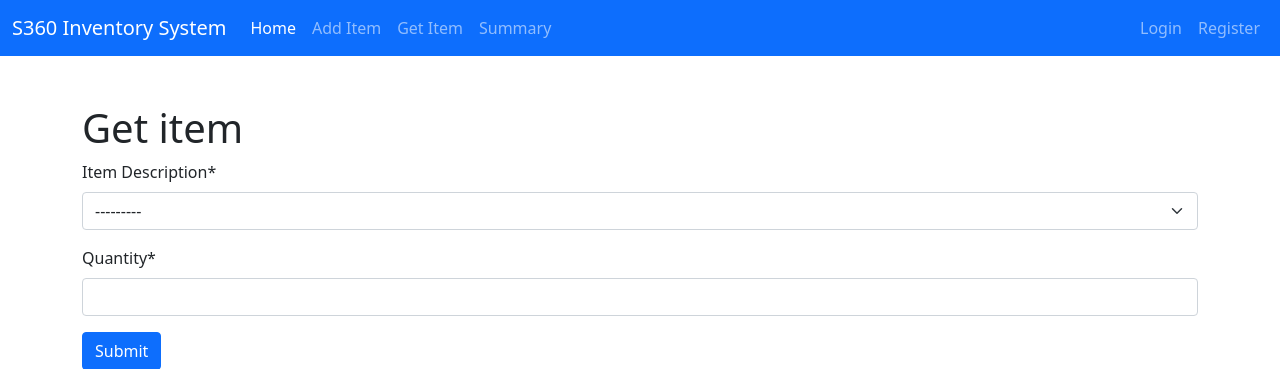
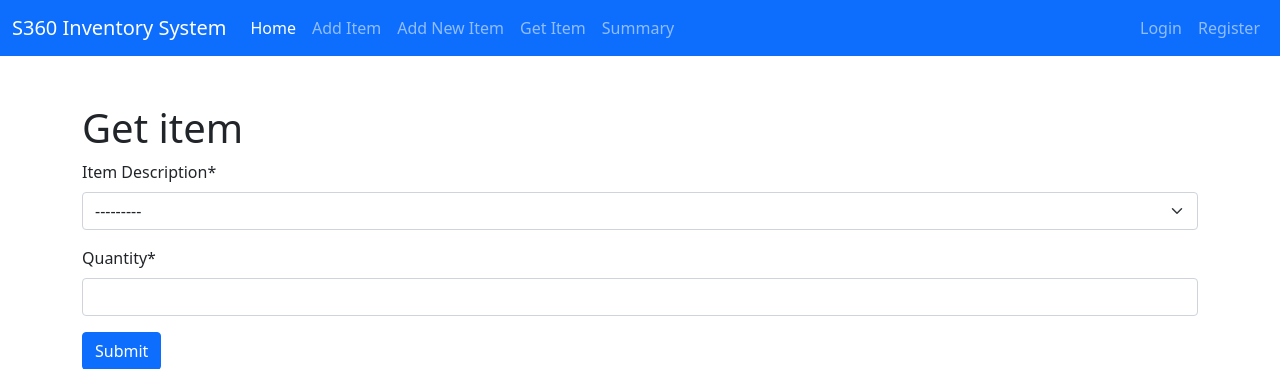
Before and after one commit to renzo031109/Inventory-System, a Django app: page /get_item/ in a window 1280 px wide. Shown: the top 369 px of the page. Run offline with Django 5.2, Linux system fonts and the light colour scheme; data comes from the database, SQL or seed files in the repository; both versions use the stored data as it was after the commit; some libraries are stand-ins or nearby versions.

```diff
--- a/inventory/forms.py
+++ b/inventory/forms.py
@@ -18,8 +18,8 @@ class ItemFormAdd(forms.ModelForm):
         }
 
         widgets = {
-            'item': forms.Select(attrs={'id':'item'}),
-            'quantity': forms.TextInput(attrs={'id':'quantity'}),
+            'item': forms.Select(attrs={'class':'item'}),
+            'quantity': forms.TextInput(attrs={'class':'quantity'}),
             'remarks': forms.TextInput(attrs={'value': 'IN', 'type':'hidden'})
         }
 
@@ -47,8 +47,8 @@ class ItemFormGet(forms.ModelForm):
         }
 
         widgets = {
-            'item': forms.Select(attrs={'id':'item'}),
-            'quantity': forms.TextInput(attrs={'id':'quantity'}),
+            'item': forms.Select(attrs={'class':'item'}),
+            'quantity': forms.TextInput(attrs={'class':'quantity'}),
             'remarks': forms.TextInput(attrs={'value': 'OUT', 'type':'hidden'})
         }
 
@@ -58,3 +58,12 @@ class ItemFormGet(forms.ModelForm):
                 required=True,
                 widget=forms.Select(attrs={'class': 'form-control'})
             )
+
+class ItemNameForm(forms.ModelForm):
+    class Meta:
+        model = ItemName
+        fields = ['item_name','brand_name']
+        widgets = {
+            'item_name': forms.TextInput(attrs={'class':'item'}),
+            'brand_name': forms.TextInput(attrs={'class':'brand_name'}),
+        }
--- a/inventory/urls.py
+++ b/inventory/urls.py
@@ -7,5 +7,6 @@ urlpatterns = [
     path('delete/<str:id>/', views.delete_item, name = 'delete_item'),
     path('summary/', views.summary_item, name='summary_item'),
     path('get_item/', views.get_item, name='get_item'),
+    path('new_item/', views.new_item, name='new_item'),
 
 ]
--- a/inventory/views.py
+++ b/inventory/views.py
@@ -1,7 +1,7 @@
 from django.shortcuts import render, redirect
 from django.contrib.auth.decorators import login_required
-from .models import Item, Item_SOH
-from .forms import ItemFormGet, ItemFormAdd
+from .models import Item, Item_SOH, ItemName
+from .forms import ItemFormGet, ItemFormAdd, ItemNameForm
 
 @login_required
 def home(request):
@@ -54,7 +54,6 @@ def summary_item(request):
 
 def get_item(request):
 
-
     if request.method == 'POST':
         form = ItemFormGet(request.POST)
         if form.is_valid():
@@ -79,3 +78,35 @@ def get_item(request):
         form = ItemFormGet()
     context = {'form':form}
     return render(request,'inventory/get_item.html', context)
+
+
+def new_item(request):
+    if request.method == 'POST':
+        form = ItemNameForm(request.POST)
+        if form.is_valid():
+            form_item_name = request.POST.get('item_name')
+            form_item_brand = request.POST.get('brand_name')
+
+            try:
+                record_name = ItemName.objects.get(item_name=str(form_item_name))
+
+                if record_name.brand_name == form_item_brand:
+                    print("not saving!!!")
+
+
+
+            except:
+                # record_name = None
+
+                print(form_item_name)
+                print(form_item_brand)
+                print(record_name)
+
+
+            # form.save()
+            return redirect('home')
+    else:
+        form = ItemNameForm()
+
+    context = {'form': form}
+    return render(request, 'inventory/new_item.html', context)
--- a/templates/base.html
+++ b/templates/base.html
@@ -19,6 +19,14 @@
 
     {% include 'navbar.html' %}
 
+    {% if messages %}
+      <ul class="messages list-group">
+          {% for message in messages %}
+          <li{% if message.tags %} class="{{ message.tags }} list-group-item list-group-item-warning"{% endif %}>{{ message }}</li>
+          {% endfor %}
+      </ul>
+    {% endif %}
+
     <div class="container">
         {% block content %}
         {% endblock content %}
--- a/templates/navbar.html
+++ b/templates/navbar.html
@@ -12,6 +12,9 @@
           </li>
           <li class="nav-item">
             <a class="nav-link" href="{% url 'add_item' %}" >Add Item</a>
+          </li>
+          <li class="nav-item">
+            <a class="nav-link" href="{% url 'new_item' %}" >Add New Item</a>
           </li>
           <li class="nav-item">
             <a class="nav-link" href="{% url 'get_item' %}" >Get Item</a>
```
Also changed, not shown: inventory/templates/inventory/new_item.html (added, +21 -0 lines), db.sqlite3, inventory/migrations/0010_itemname_item_code.py (added).
